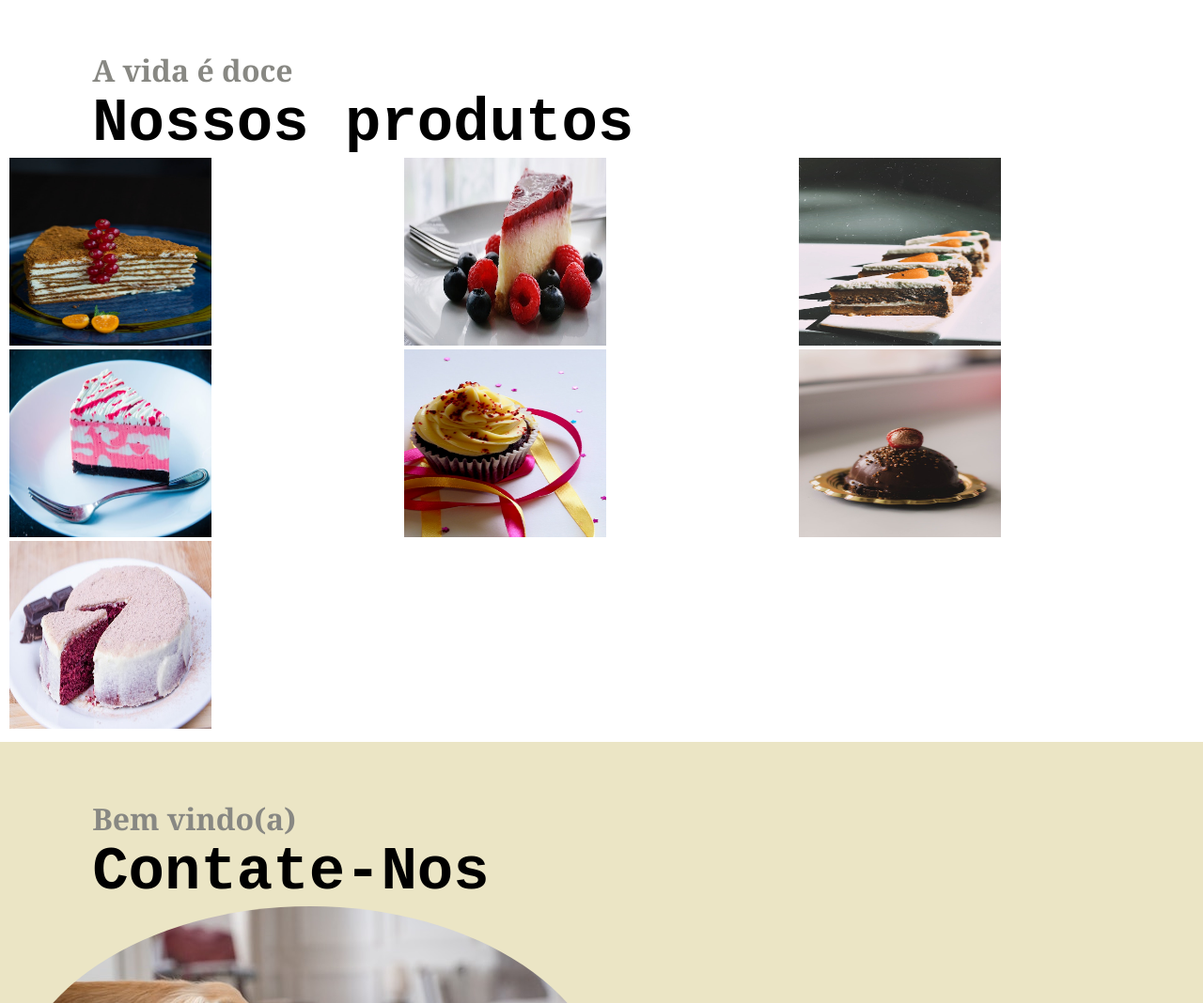
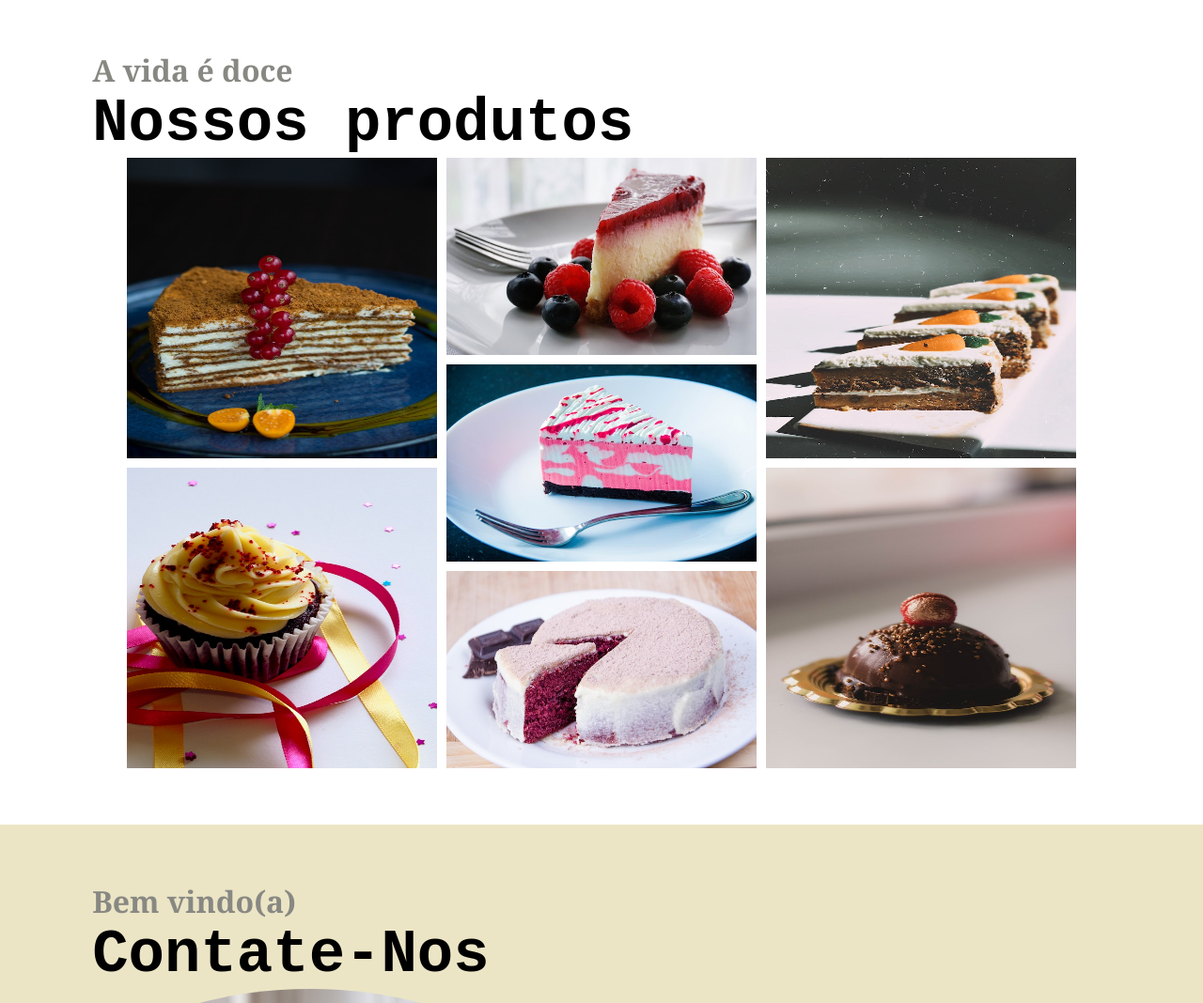
Before and after one commit to joveransu/confeitaria, a plain HTML site: page index.html in a window 1280 px wide. Shown: the part 1700-2768 px from the top of the page at 94% size. Drawn offline with Linux system fonts and the light colour scheme; a web font is replaced by a local one.

Commit message:
Update style.css

```diff
--- a/css/style.css
+++ b/css/style.css
@@ -125,6 +125,7 @@ img#logo{
     border: 1px 1px 2px black;
     border-radius: 50%;
 }
+
 .social {
     width: 25px;
     margin-top: 0px;
@@ -254,31 +255,67 @@ li > a{
         padding: 0px 100px 10px 100px;
     }
 
-    .col-image {
-        display: grid;
-        grid-template-columns: 1fr 1fr 1fr;
-        margin-left: 25px;
-        margin-right: 25px;
-    }
-
     .script-js{
         display: none;
     }
 
+    .col-image {
+        display: grid;
+        grid-template:
+            "foto1 foto2 foto3" 100px
+            "foto1 foto2 foto3" 100px
+            "foto1 foto4 foto3" 100px
+            "foto5 foto4 foto6" 100px
+            "foto5 foto7 foto6" 100px
+            "foto5 foto7 foto6" 100px
+            / 33% 33% 33%
+        ;
+        justify-content: center;
+        padding: 0px 25px 50px 25px;
+        gap: 10px;
+    }
+
+    .foto1{
+        grid-area: foto1;
+    }
+    .foto2{
+        grid-area: foto2;
+    }
+    .foto3{
+        grid-area: foto3;
+    }
+    .foto4{
+        grid-area: foto4;
+    }
+    .foto5{
+        grid-area: foto5;
+    }
+    .foto6{
+        grid-area: foto6;
+    }
+    .foto7{
+        grid-area: foto7;
+    }
+
     .products{
         display: inline;
-        width: 215px;/*95%;*/
-        height: 200px;
-        margin: auto;
+        width: 100%;
+        height: 100%;
     }
-    /*
-    .p-cent{
-        height: 151px;
-    }*/
 }
 
-@media screen and (min-width: 960px) {
+@media screen and (min-width: 1100px) {
     .col-image {
-        margin: auto;
+        display: grid;
+        grid-template:
+            "foto1 foto2 foto3" 100px
+            "foto1 foto2 foto3" 100px
+            "foto1 foto4 foto3" 100px
+            "foto5 foto4 foto6" 100px
+            "foto5 foto7 foto6" 100px
+            "foto5 foto7 foto6" 100px
+            / 330px 330px 330px
+        ;
+        justify-content: center;
     }
 }
```
